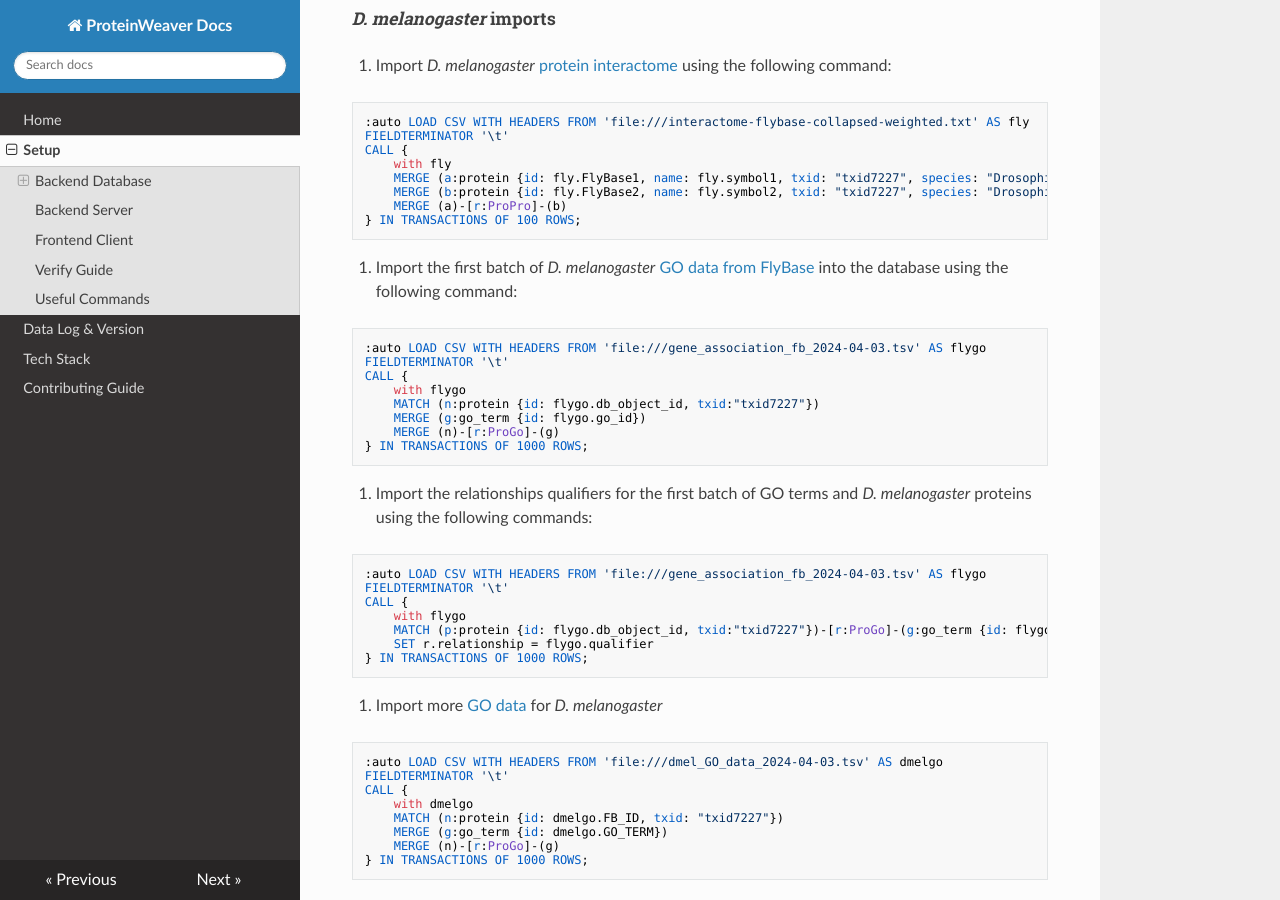
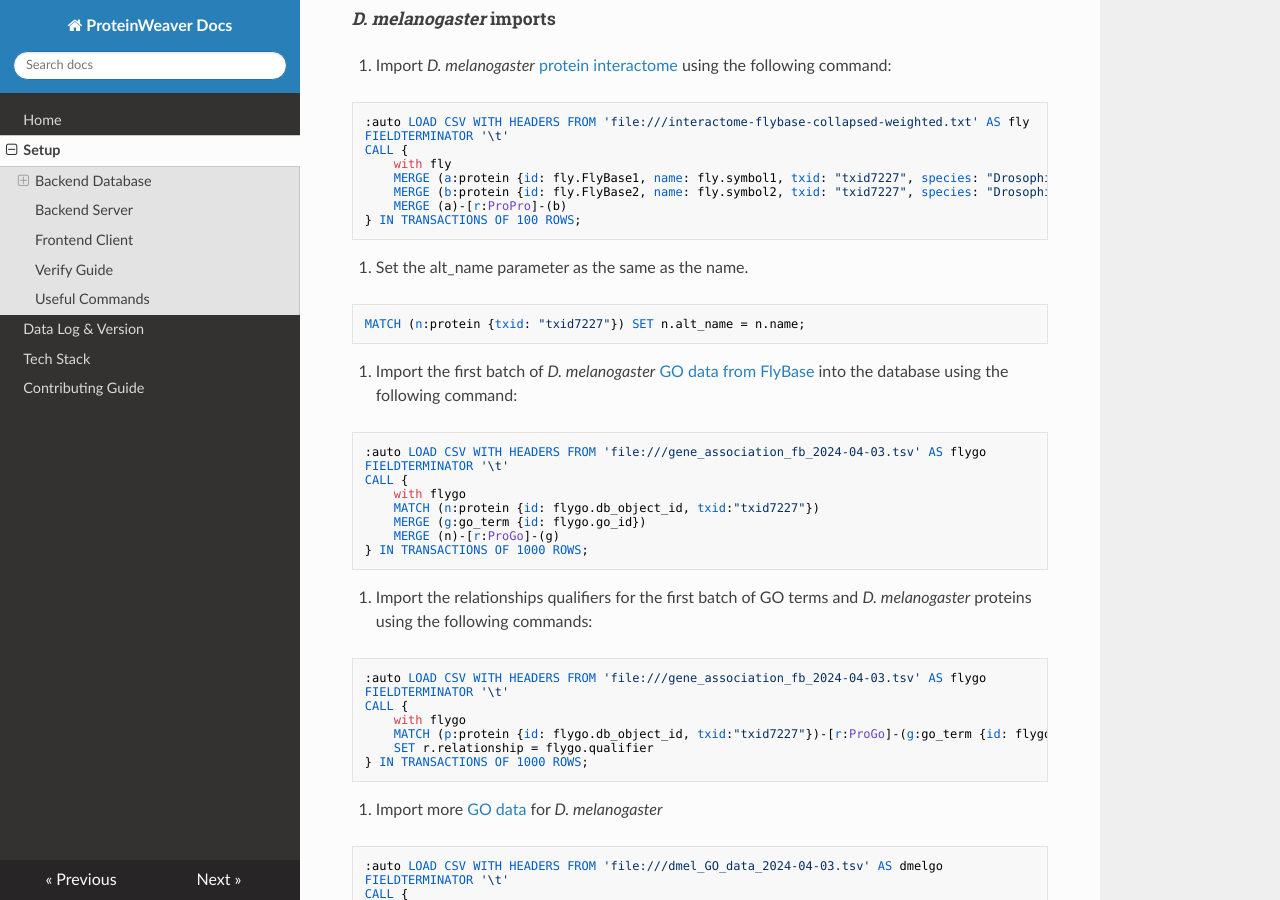
Before and after one commit to Reed-CompBio/protein-weaver, an MkDocs documentation site: the page built from docs/docs/setup.md, in a window 1280 px wide and 900 px high, scrolled down 1207 px. Built offline with MkDocs 1.6.1, drawn with Linux system fonts in a browser that asks for light colours; nearby versions of some CDN libraries.

Commit message:
Update setup.md

````diff
--- a/docs/docs/setup.md
+++ b/docs/docs/setup.md
@@ -59,6 +59,11 @@ CALL {
     MERGE (b:protein {id: fly.FlyBase2, name: fly.symbol2, txid: "txid7227", species: "Drosophila melanogaster"})
     MERGE (a)-[r:ProPro]-(b)
 } IN TRANSACTIONS OF 100 ROWS;
+```
+
+8. Set the alt_name parameter as the same as the name.
+```js
+MATCH (n:protein {txid: "txid7227"}) SET n.alt_name = n.name;
 ```
 
 8. Import the first batch of _D. melanogaster_ [GO data from FlyBase](https://github.com/Reed-CompBio/protein-weaver/blob/main/data/Import/gene_association_fb_2024-04-03.tsv) into the database using the following command:
````
